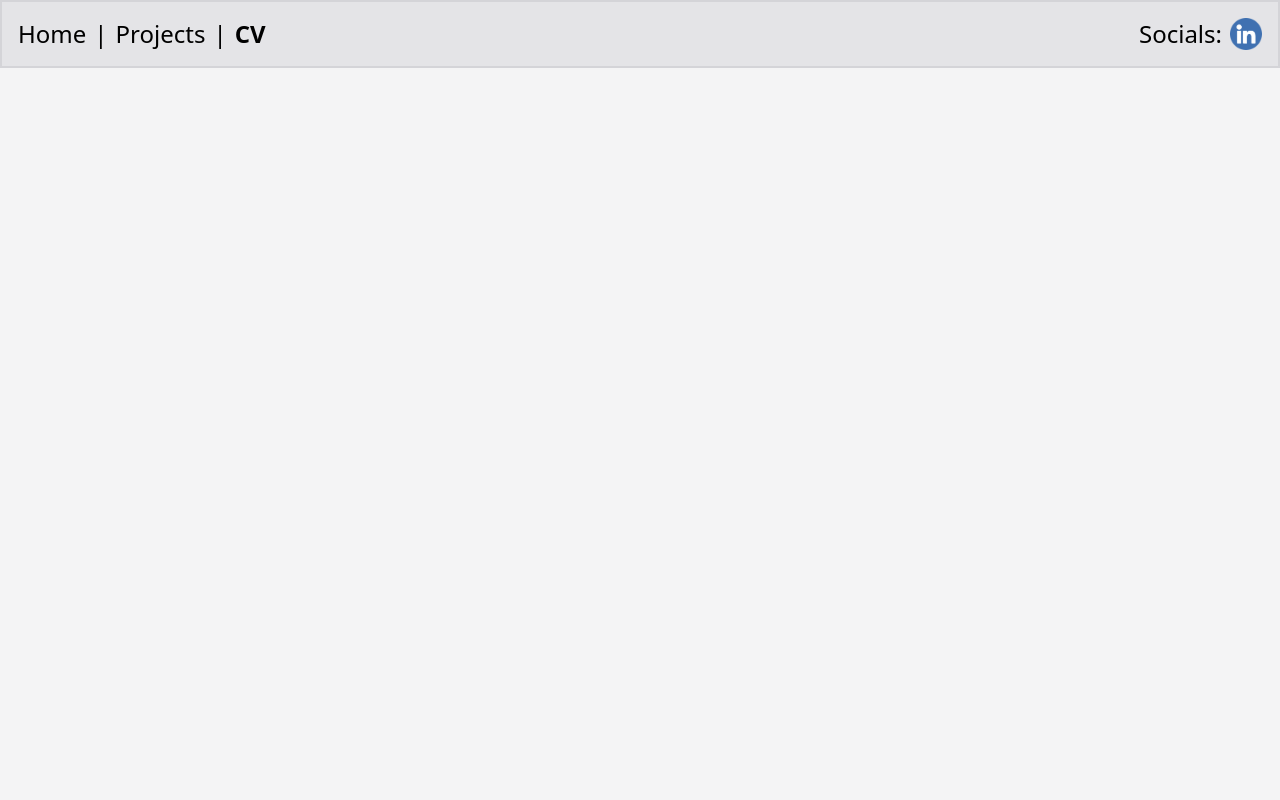
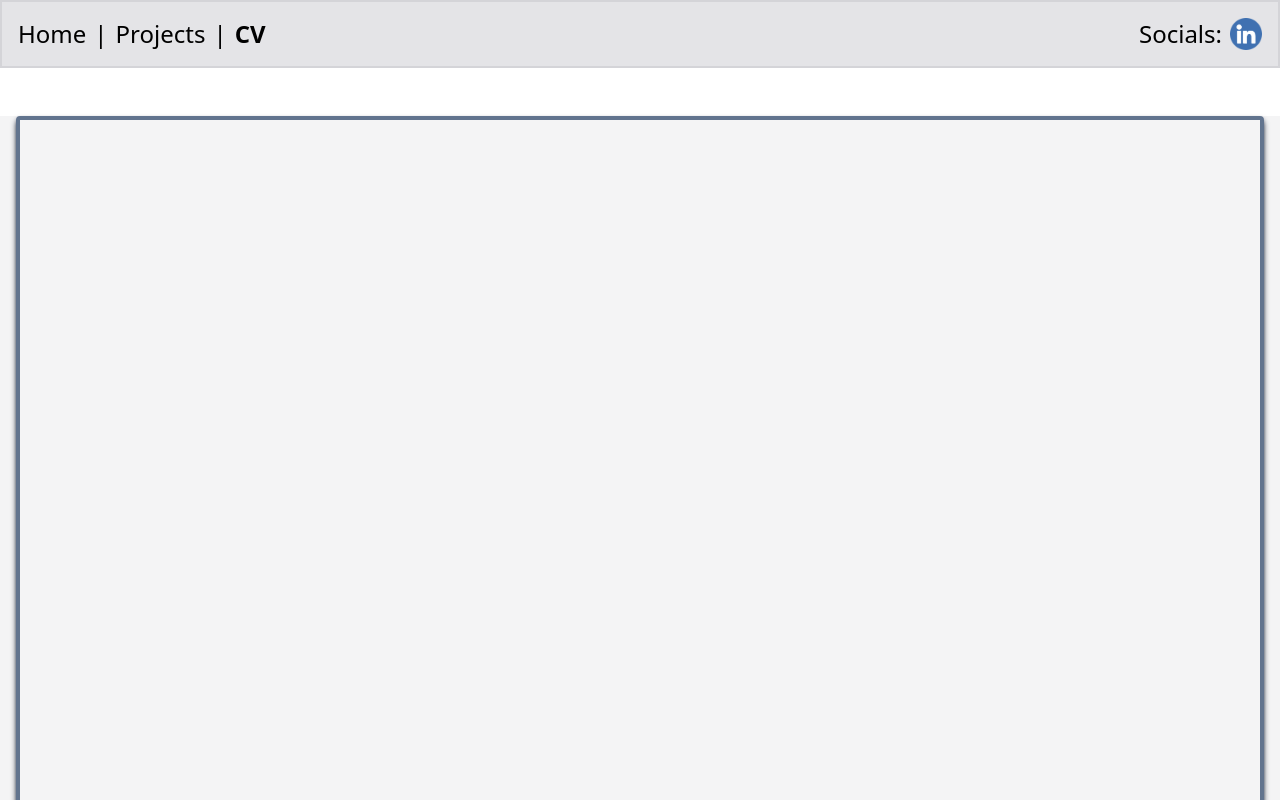
Before and after one commit to TibbersEvolved/portfolio2025, a React (Vite) app in the folder portfolio-app/: page /cv in a window 1280 px wide. Shown: the top 800 px of the page. Built offline with nearby package versions, Linux system fonts and the light colour scheme.

Commit message:
Added iframe on cv page

```diff
--- /dev/null
+++ b/portfolio-app/src/components/cv/cvholder.tsx
@@ -0,0 +1,17 @@
+import CV from "../../assets/Erik Olin Resume 2025.pdf";
+
+export default function CvHolder() {
+  return (
+    <div
+      className="flex justify-center ml-4 mr-4 mt-12 h-dvh border-4 border-slate-500 shadow-md shadow-slate-900
+    rounded-sm"
+    >
+      <iframe
+        src={CV}
+        height="100%"
+        allowFullScreen={true}
+        className="w-full"
+      ></iframe>
+    </div>
+  );
+}
--- a/portfolio-app/src/routes/cv.tsx
+++ b/portfolio-app/src/routes/cv.tsx
@@ -1,3 +1,4 @@
+import CvHolder from "@/components/cv/cvholder";
 import { createFileRoute } from "@tanstack/react-router";
 
 export const Route = createFileRoute("/cv")({
@@ -7,7 +8,9 @@ export const Route = createFileRoute("/cv")({
 function RouteComponent() {
   return (
     <>
-      <section className="min-h-dvh bg-zinc-100"></section>
+      <section className="min-h-dvh bg-zinc-100">
+        <CvHolder />
+      </section>
     </>
   );
 }
```
Also changed, not shown: 1 other file (tests, documents, lock files or other folders).
